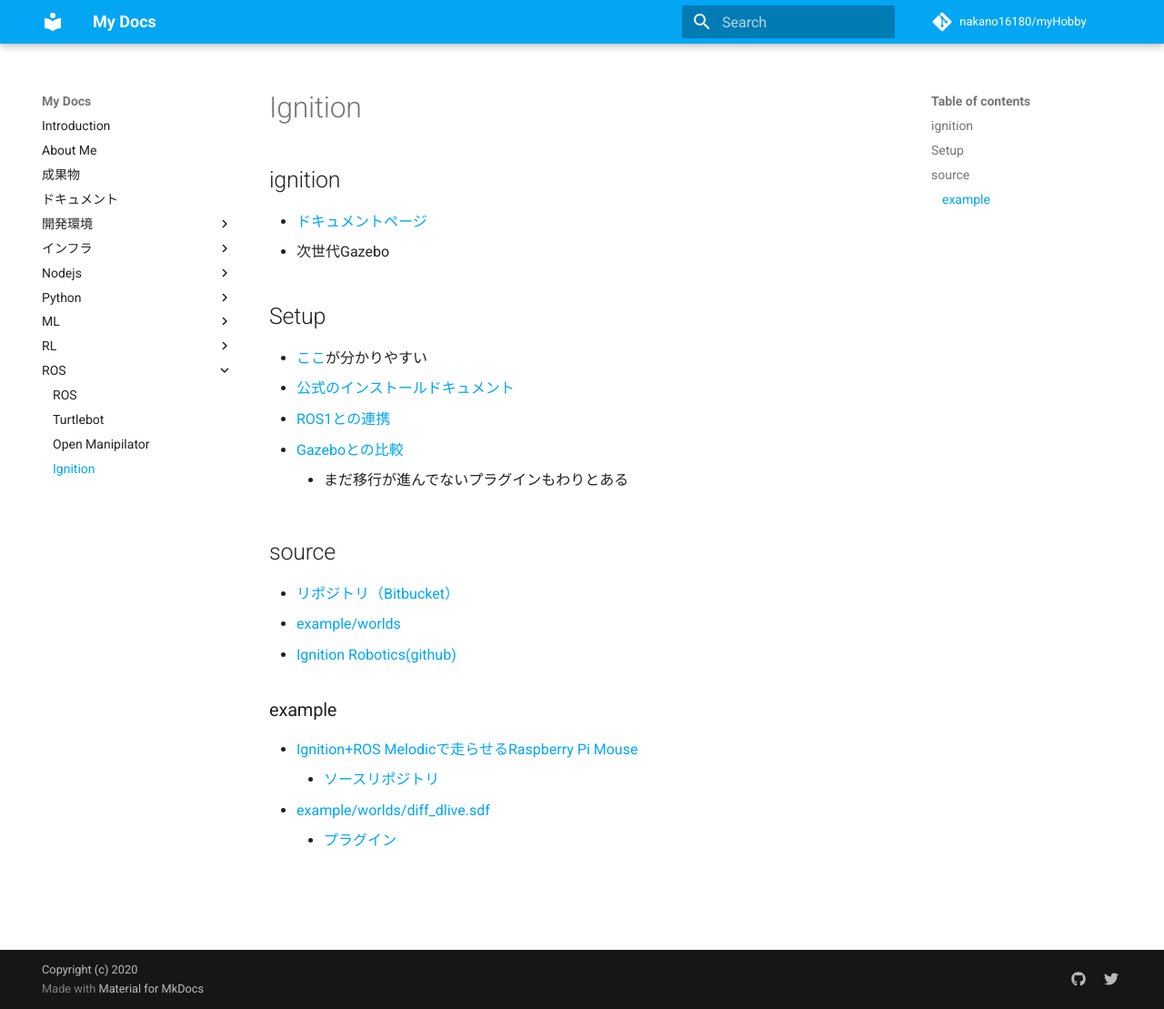
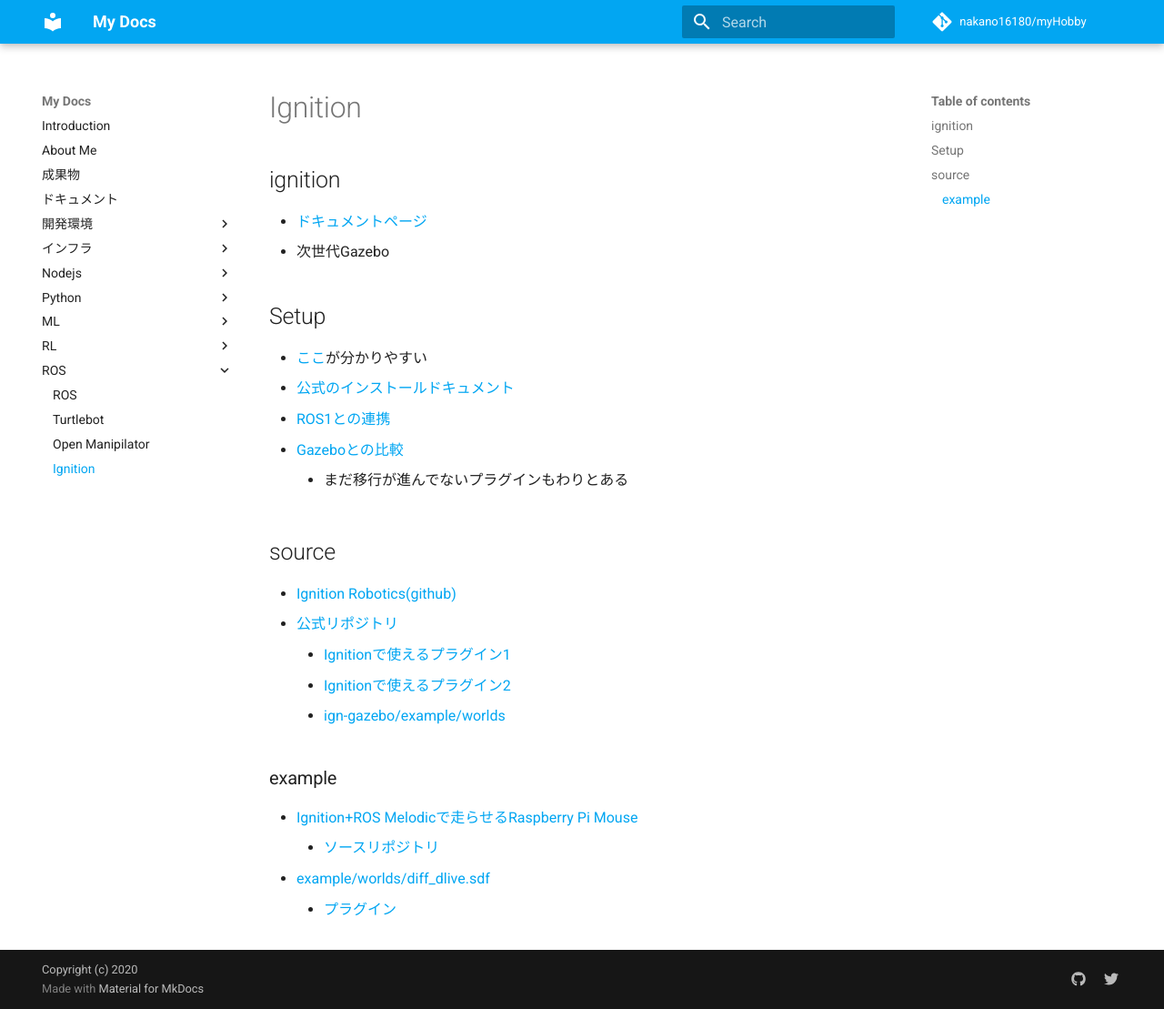
Before and after one commit to nakano16180/myHobby, an MkDocs documentation site: the page built from docs/ROS/ignition.md, in a window 1280 px wide and 1109 px high. Shown: the whole window at 91% size. Built offline with MkDocs 1.6.1 and Material for MkDocs 9.7.7, drawn with Linux system fonts in a browser that asks for light colours; comment, search, counter and statistics services are not loaded.

Commit message:
update ignition

```diff
--- a/docs/ROS/ignition.md
+++ b/docs/ROS/ignition.md
@@ -10,9 +10,11 @@
     - まだ移行が進んでないプラグインもわりとある
 
 ## source
-  - [リポジトリ（Bitbucket）](https://bitbucket.org/ignitionrobotics/ign-gazebo/src/default/)
-  - [example/worlds](https://bitbucket.org/ignitionrobotics/ign-gazebo/src/default/examples/worlds/)
   - [Ignition Robotics(github)](https://github.com/ignitionrobotics/)
+  - [公式リポジトリ](https://github.com/ignitionrobotics/ign-gazebo)
+    - [Ignitionで使えるプラグイン1](https://github.com/ignitionrobotics/ign-gazebo/tree/master/include/ignition/gazebo/components)
+    - [Ignitionで使えるプラグイン2](https://github.com/ignitionrobotics/ign-gazebo/tree/master/src/systems)
+    - [ign-gazebo/example/worlds](https://github.com/ignitionrobotics/ign-gazebo/tree/master/examples/worlds)
 
 ### example
   - [Ignition+ROS Melodicで走らせるRaspberry Pi Mouse](https://products.rt-net.jp/micromouse/archives/8833)
```
